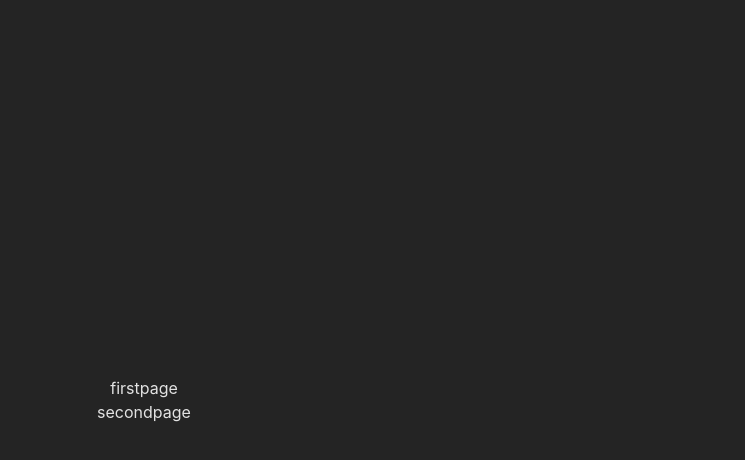
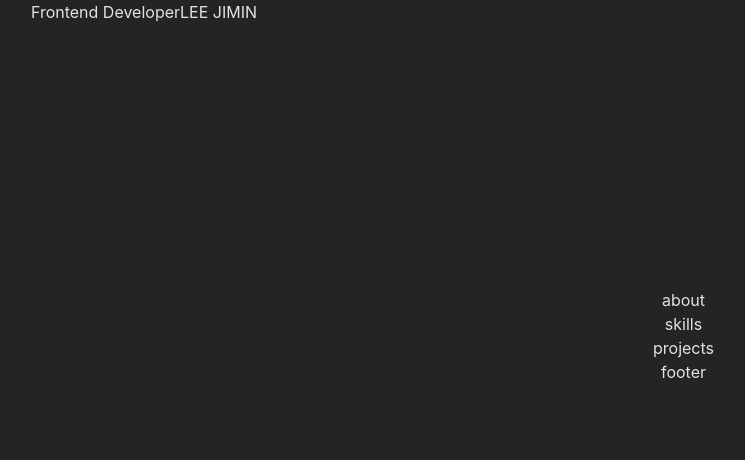
Before and after one commit to easymean/portfolio, a React (Vite) app: page / in a window 1280 px wide. Shown: the top 460 px of the page, without its empty margins (496-1241 px from the left). Built offline with nearby package versions, Linux system fonts and the light colour scheme.

Commit message:
페이지 구성

```diff
--- a/src/App.tsx
+++ b/src/App.tsx
@@ -1,37 +1,35 @@
-import "./App.css";
-import { ScrollContainer } from "./components/one-page-scroll";
-import { Page } from "./components/one-page-scroll/Page";
+import './App.css';
+import { ScrollContainer } from './components/one-page-scroll';
+import { Page } from './components/one-page-scroll/Page';
+import { TITLE } from './consts';
+import { About } from './pages/about';
+import { Title } from './components/layout/mover/Title';
+import { Titles } from './components/layout/mover/Titles';
+import { Projects } from './pages/projects';
+import { Skills } from './pages/skills';
 
 function App() {
+  const titles = Object.entries(TITLE).map((el) => el[1] as string);
+
   return (
-    <>
+    <div className="app">
+      <Titles>
+        {titles.map((el) => (
+          <Title key={el} id={el} label={el} />
+        ))}
+      </Titles>
       <ScrollContainer>
         <Page>
-          <div
-            style={{
-              width: "100%",
-              height: "100%",
-              display: "flex",
-              placeContent: "center",
-            }}
-          >
-            firstpage
-          </div>
+          <About />
         </Page>
         <Page>
-          <div
-            style={{
-              width: "100%",
-              height: "100%",
-              display: "flex",
-              placeContent: "center",
-            }}
-          >
-            secondpage
-          </div>
+          <Skills />
+        </Page>
+        <Page>
+          <Projects />
         </Page>
       </ScrollContainer>
-    </>
+    </div>
   );
 }
 
--- a/src/components/one-page-scroll/Page.tsx
+++ b/src/components/one-page-scroll/Page.tsx
@@ -1,4 +1,4 @@
-import "./style.scss";
+import './style.scss';
 
 type Props = {
   children: React.ReactNode;
--- a/src/components/one-page-scroll/style.scss
+++ b/src/components/one-page-scroll/style.scss
@@ -4,6 +4,7 @@
   height: 100%;
   top: 0;
   transition: 0.5s;
+  scroll-behavior: smooth;
 }
 
 .scroll-page {
--- a/src/pages/about/index.tsx
+++ b/src/pages/about/index.tsx
@@ -0,0 +1,11 @@
+import { TITLE } from '@/consts';
+import './style.scss';
+
+export const About = () => {
+  return (
+    <div id={TITLE.ABOUT} className="about">
+      <div>Frontend Developer</div>
+      <div>LEE JIMIN</div>
+    </div>
+  );
+};
--- /dev/null
+++ b/src/pages/about/style.scss
@@ -0,0 +1,7 @@
+.about {
+  width: 100%;
+  height: 100%;
+  display: flex;
+
+  place-content: center;
+}
--- /dev/null
+++ b/src/pages/projects/index.tsx
@@ -0,0 +1,10 @@
+import { TITLE } from '@/consts';
+import './style.scss';
+
+export const Projects = () => {
+  return (
+    <div id={TITLE.PROJECTS} className="projects">
+      <div>프로젝트 소개</div>
+    </div>
+  );
+};
--- /dev/null
+++ b/src/pages/projects/style.scss
@@ -0,0 +1,7 @@
+.about {
+  width: 100%;
+  height: 100%;
+  display: flex;
+
+  place-content: center;
+}
--- /dev/null
+++ b/src/pages/skills/index.tsx
@@ -0,0 +1,10 @@
+import { TITLE } from '@/consts';
+import './style.scss';
+
+export const Skills = () => {
+  return (
+    <div id={TITLE.SKILLS} className="skills">
+      <div>스킬 소개</div>
+    </div>
+  );
+};
--- /dev/null
+++ b/src/pages/skills/style.scss
@@ -0,0 +1,7 @@
+.about {
+  width: 100%;
+  height: 100%;
+  display: flex;
+
+  place-content: center;
+}
```
Also changed, not shown: src/components/one-page-scroll/index.tsx (+6 -9 lines).
